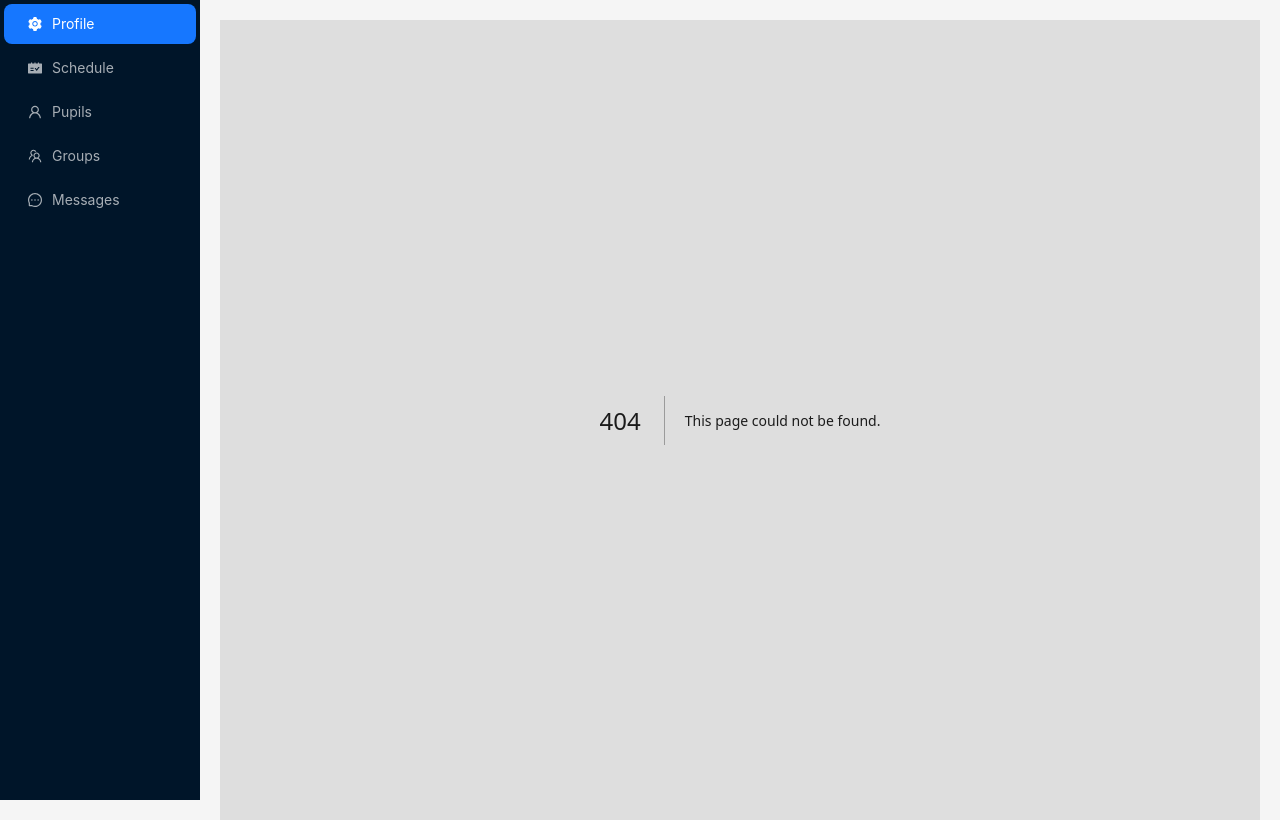
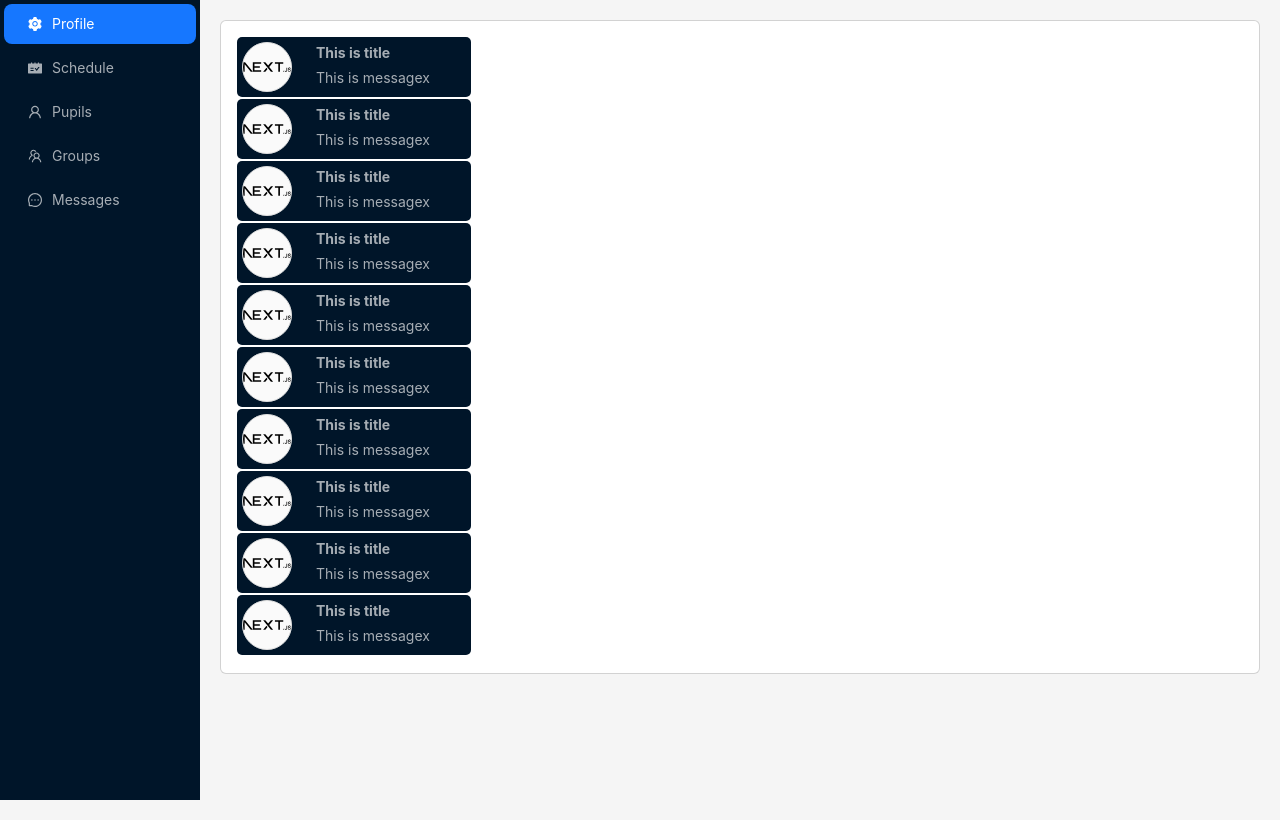
Before and after one commit to NikHusachenko/TeachTool.Client, a Next.js app in the folder teach-tool-client/: page /groups in a window 1280 px wide. Before the commit this address had no page. Built offline with nearby package versions, Linux system fonts and the light colour scheme.

Commit message:
Added Groups page

```diff
--- /dev/null
+++ b/teach-tool-client/src/app/groups/page.tsx
@@ -0,0 +1,37 @@
+import React, { useEffect, useState } from 'react';
+import ViewGroup from './viewGroup';
+
+const boxStyle: React.CSSProperties = {
+    width: '100%',
+    height: '100vh',
+};
+
+const Groups : React.FC = () => {
+    return (
+        <div style={boxStyle}>
+            <div className='card'>
+                <div className='card-body'>
+                    <div className='row'>
+                        <div className='col-md-3'>
+                            <ViewGroup />
+                            <ViewGroup />
+                            <ViewGroup />
+                            <ViewGroup />
+                            <ViewGroup />
+                            <ViewGroup />
+                            <ViewGroup />
+                            <ViewGroup />
+                            <ViewGroup />
+                            <ViewGroup />
+                        </div>
+                        <div className='col-md-9'>
+
+                        </div>
+                    </div>
+                </div>
+            </div>
+        </div>
+    );
+}
+
+export default Groups
--- /dev/null
+++ b/teach-tool-client/src/app/groups/viewGroup.tsx
@@ -0,0 +1,23 @@
+import { Flex, Image } from "antd"
+
+type ViewGroupProps ={
+
+}
+
+const ViewGroup : React.FC<ViewGroupProps> = () => {
+    return(
+        <div style={{backgroundColor: '#001529', borderRadius: '5px', padding: '5px', marginBottom: '2px'}}>
+            <div className="row">
+                <div style={{width: 'auto'}}>
+                    <Image alt="grop" src={'next.svg'} preview={false} style={{background: '#fafafa', width: '50px', height: '50px', borderRadius: '25px', border: '1px solid #dedede' }} />
+                </div>
+                <div className="col-md row">
+                    <label className="col-md-12" style={{color: 'rgba(255, 255, 255, 0.65)', cursor: 'pointer'}}><b>This is title</b></label>
+                    <label className="col-md-12" style={{color: 'rgba(255, 255, 255, 0.65)'}}>This is messagex</label>
+                </div>
+            </div>
+        </div>
+    )
+}
+
+export default ViewGroup
--- a/teach-tool-client/src/app/layout.tsx
+++ b/teach-tool-client/src/app/layout.tsx
@@ -12,11 +12,11 @@ export default function RootLayout({ children }: {children: React.ReactNode}) {
       <Layout hasSider>
       <Sidebar />
         <Layout className="site-layout" style={{ marginLeft: 200 }}>
-        <Content style={{ margin: '20px 20px 0px 20px', overflow: 'initial' }}>
-        <div style={{background: '#dedede'}}>
-        {children}
-        </div>
-        </Content>
+          <Content style={{ margin: '20px 20px 0px 20px', overflow: 'initial' }}>
+            <div>
+              {children}
+            </div>
+          </Content>
         </Layout>
       </Layout>
       </body>
```
Also changed, not shown: teach-tool-client/src/components/sidebar/sidebarItem.tsx (deleted, +0 -19 lines).
